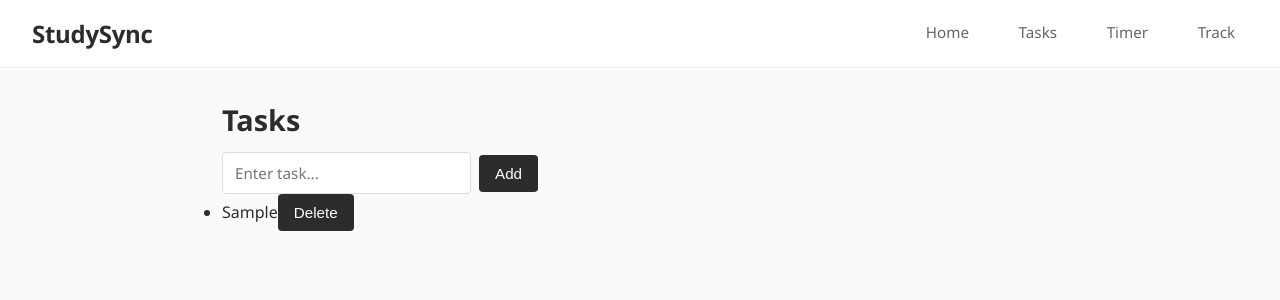
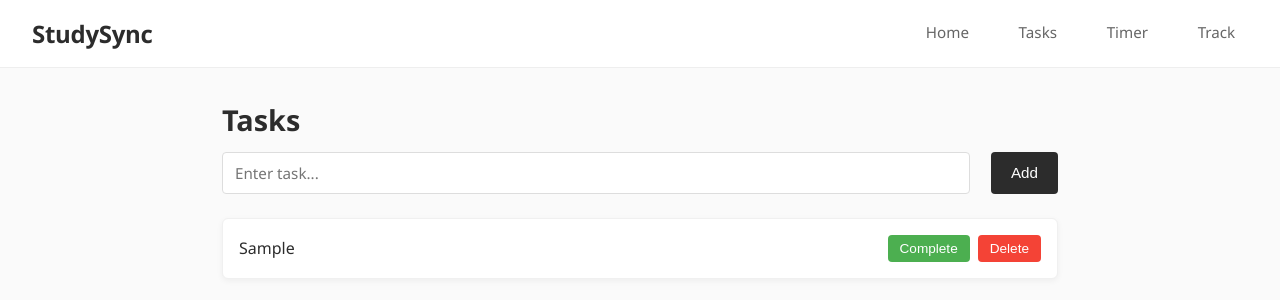
Before and after one commit to Maxx2016s/Capstone-StudySync, a React (Vite) app in the folder Capstone-StudySync/: page /tasks in a window 1280 px wide. Both pictures are taken after typing "Sample" into the empty fields and a click on the button "Add". Shown: the top 300 px of the page. Built offline with nearby package versions, Linux system fonts and the light colour scheme.

Commit message:
Task feature updated

```diff
--- a/Capstone-StudySync/src/App.css
+++ b/Capstone-StudySync/src/App.css
@@ -114,6 +114,90 @@ button:hover {
 
 button:active {
   opacity: 0.9;
+}
+
+
+/* Task List Styling */
+ul {
+  list-style: none;
+  padding: 0;
+  margin-top: 1.5rem;
+}
+
+li {
+  display: flex;
+  justify-content: space-between;
+  align-items: center;
+  padding: 1rem;
+  margin-bottom: 0.8rem;
+  background: white;
+  border-radius: 6px;
+  border: 1px solid #f0f0f0;
+  box-shadow: 0 2px 6px rgba(0, 0, 0, 0.05);
+}
+
+li span {
+  flex: 1;
+  font-size: 1rem;
+}
+
+.task-buttons {
+  display: flex;
+  gap: 0.5rem;
+}
+
+.btn-complete,
+.btn-delete {
+  padding: 6px 12px;
+  font-size: 0.85rem;
+  border-radius: 4px;
+  border: none;
+  cursor: pointer;
+  font-weight: 500;
+  transition: all 0.2s;
+}
+
+.btn-complete {
+  background: #4CAF50;
+  color: white;
+}
+
+.btn-complete:hover {
+  background: #45a049;
+}
+
+.btn-delete {
+  background: #f44336;
+  color: white;
+}
+
+.btn-delete:hover {
+  background: #da190b;
+}
+
+form {
+  display: flex;
+  gap: 0.8rem;
+  margin-bottom: 1.5rem;
+}
+
+form input {
+  flex: 1;
+  padding: 10px 12px;
+  border: 1px solid #ddd;
+  border-radius: 4px;
+  font-size: 0.95rem;
+  font-family: inherit;
+}
+
+form input:focus {
+  outline: none;
+  border-color: #667eea;
+  box-shadow: 0 0 0 2px rgba(102, 126, 234, 0.1);
+}
+
+form button {
+  padding: 10px 20px;
 }
 
 
@@ -274,7 +358,7 @@ button:active {
 .stat-number {
   font-size: 2.5rem;
   font-weight: 700;
-  color: #667eea;
+  color: #fd9696;
   margin: 0;
 }
 
@@ -484,4 +568,33 @@ button:active {
   .stat-number {
     font-size: 2rem;
   }
+
+  /* Task List Mobile */
+  form {
+    flex-direction: column;
+    gap: 0.5rem;
+  }
+
+  form input {
+    padding: 12px 10px;
+  }
+
+  form button {
+    padding: 10px 16px;
+  }
+
+  li {
+    flex-direction: column;
+    align-items: flex-start;
+    gap: 0.8rem;
+  }
+
+  .task-buttons {
+    width: 100%;
+  }
+
+  .btn-complete,
+  .btn-delete {
+    flex: 1;
+  }
 }
--- a/Capstone-StudySync/src/components/TaskList.jsx
+++ b/Capstone-StudySync/src/components/TaskList.jsx
@@ -4,16 +4,28 @@ function TaskList({ tasks, toggleTask, deleteTask }) {
       {tasks.map((task, index) => (
         <li key={index}>
           <span
-            onClick={() => toggleTask(index)}
             style={{
               textDecoration: task.completed ? "line-through" : "none",
-              cursor: "pointer",
+              color: task.completed ? "#999" : "#2c2c2c",
             }}
           >
             {task.text}
           </span>
 
-          <button onClick={() => deleteTask(index)}>Delete</button>
+          <div className="task-buttons">
+            <button
+              className="btn-complete"
+              onClick={() => toggleTask(index)}
+            >
+              {task.completed ? "Undo" : "Complete"}
+            </button>
+            <button
+              className="btn-delete"
+              onClick={() => deleteTask(index)}
+            >
+              Delete
+            </button>
+          </div>
         </li>
       ))}
     </ul>
--- a/Capstone-StudySync/src/pages/Tasks.jsx
+++ b/Capstone-StudySync/src/pages/Tasks.jsx
@@ -1,9 +1,16 @@
-import { useState } from "react";
+import { useState, useEffect } from "react";
 import TaskInput from "../components/TaskInput";
 import TaskList from "../components/TaskList";
 
 function Tasks() {
-  const [tasks, setTasks] = useState([]);
+  const [tasks, setTasks] = useState(() => {
+    const saved = localStorage.getItem("tasks");
+    return saved ? JSON.parse(saved) : [];
+  });
+
+  useEffect(() => {
+    localStorage.setItem("tasks", JSON.stringify(tasks));
+  }, [tasks]);
 
   const addTask = (task) => {
     if (!task.trim()) return;
--- a/Capstone-StudySync/src/pages/Track.jsx
+++ b/Capstone-StudySync/src/pages/Track.jsx
@@ -1,4 +1,35 @@
+import { useState, useEffect } from "react";
+
 function Track() {
+  const [stats, setStats] = useState({
+    total: 0,
+    completed: 0,
+    rate: 0,
+  });
+
+  const updateStats = () => {
+    const saved = localStorage.getItem("tasks");
+    if (saved) {
+      const tasks = JSON.parse(saved);
+      const total = tasks.length;
+      const completed = tasks.filter((t) => t.completed).length;
+      const rate = total > 0 ? Math.round((completed / total) * 100) : 0;
+
+      setStats({ total, completed, rate });
+    }
+  };
+
+  useEffect(() => {
+    updateStats();
+
+    const handleStorageChange = () => {
+      updateStats();
+    };
+
+    window.addEventListener("storage", handleStorageChange);
+    return () => window.removeEventListener("storage", handleStorageChange);
+  }, []);
+
   return (
     <div>
       <h2>Progress Tracking</h2>
@@ -7,15 +38,15 @@ function Track() {
       <div className="stats-grid">
         <div className="stat-card">
           <h3>Total Tasks</h3>
-          <p className="stat-number">0</p>
+          <p className="stat-number">{stats.total}</p>
         </div>
         <div className="stat-card">
           <h3>Completed</h3>
-          <p className="stat-number">0</p>
+          <p className="stat-number">{stats.completed}</p>
         </div>
         <div className="stat-card">
           <h3>Completion Rate</h3>
-          <p className="stat-number">0%</p>
+          <p className="stat-number">{stats.rate}%</p>
         </div>
       </div>
     </div>
```
